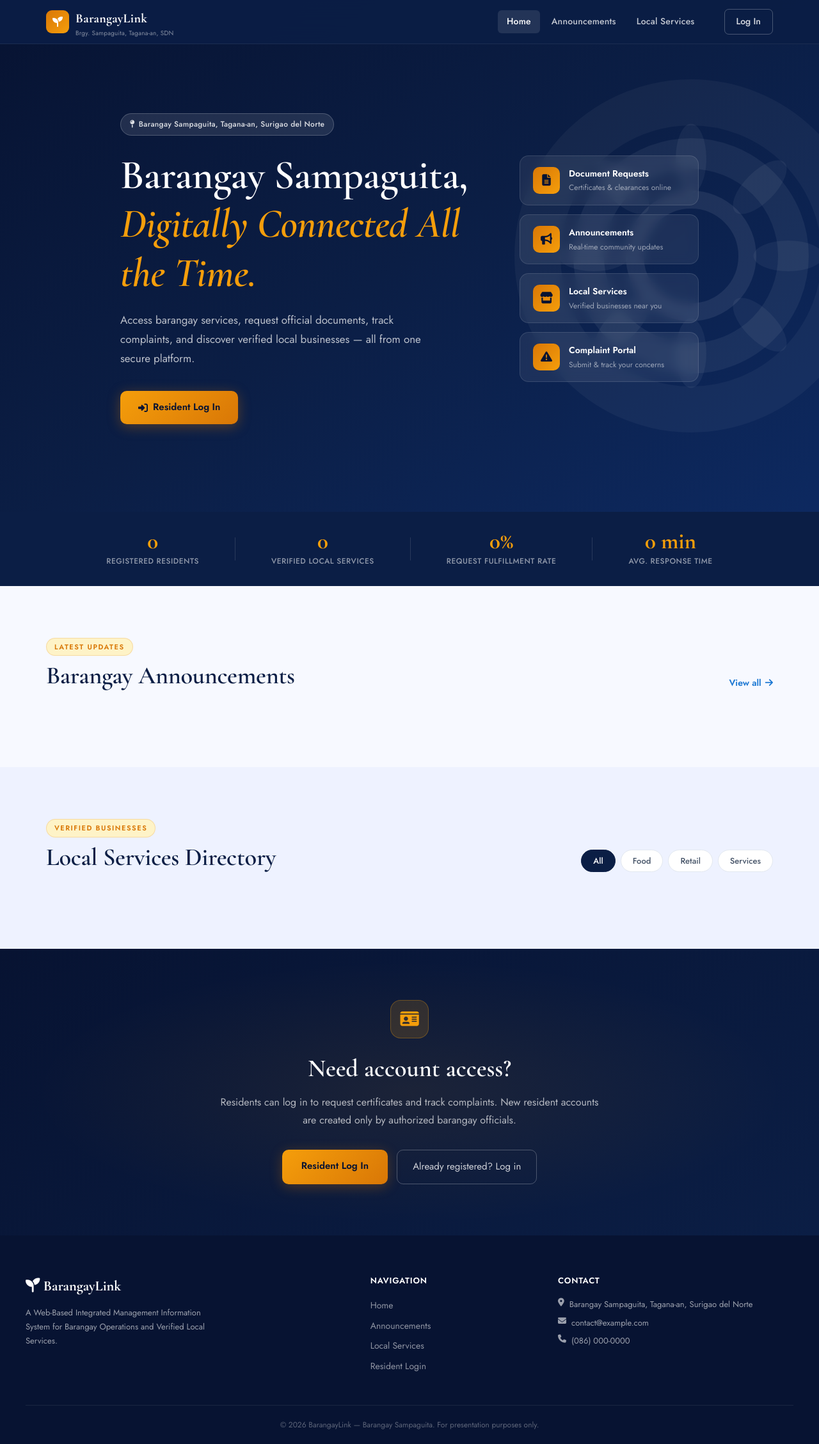
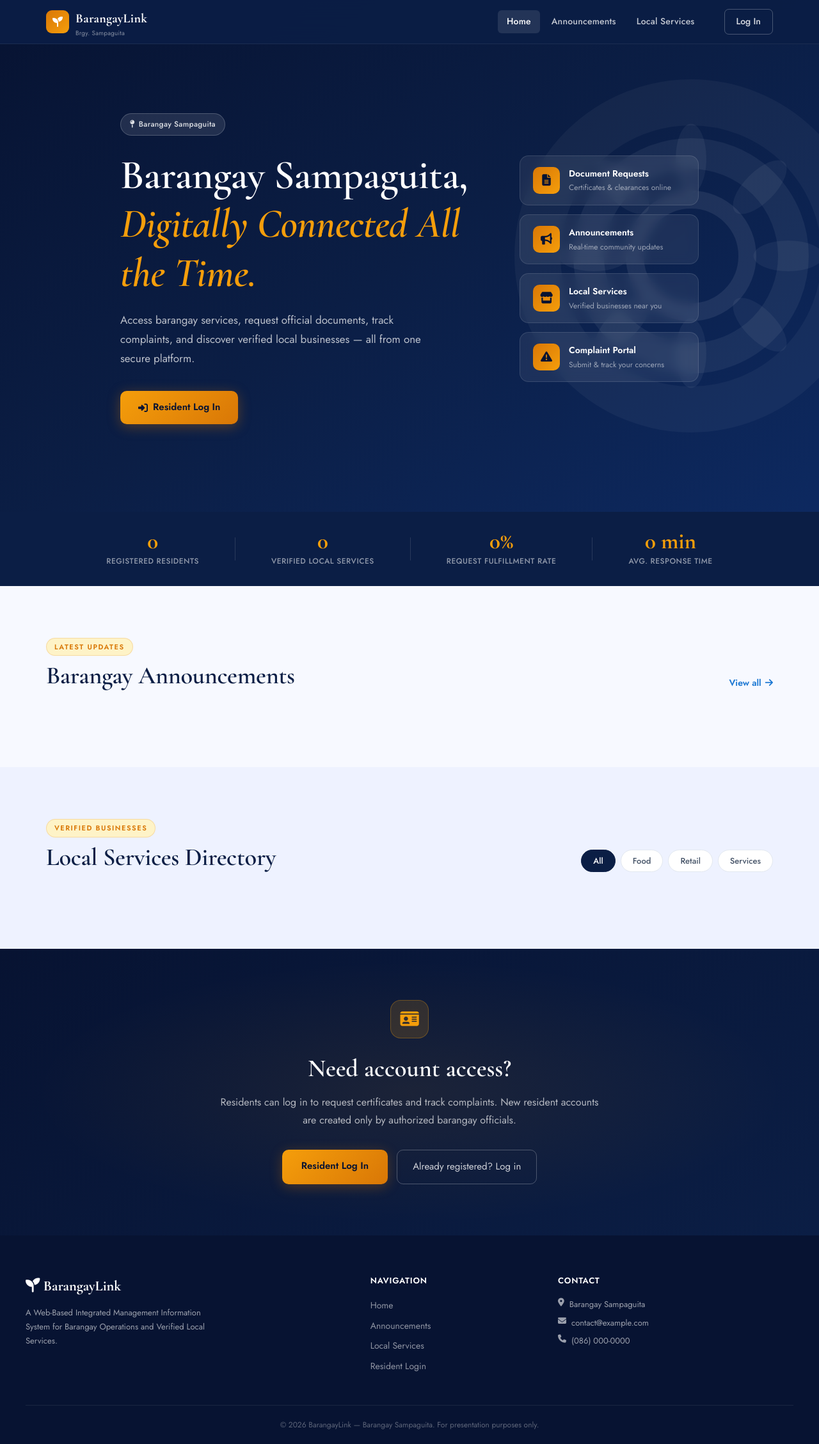
Before and after one commit to 01gem/Barangay-System, a PHP site: page / in a window 1280 px wide. Shown: the whole page at 64% size. Run offline with PHP 8.4, Linux system fonts and the light colour scheme.

Commit message:
Update location references for clarity and consistency

```diff
--- a/index.php
+++ b/index.php
@@ -17,7 +17,7 @@
         <div class="brand-icon"><i class="fa-solid fa-seedling"></i></div>
         <div>
           <span class="brand-name">BarangayLink</span>
-          <span class="brand-loc">Brgy. Sampaguita, Tagana-an, SDN</span>
+          <span class="brand-loc">Brgy. Sampaguita</span>
         </div>
       </a>
       <div class="nav-links">
@@ -48,7 +48,7 @@
       </svg>
     </div>
     <div class="hero-content">
-      <div class="hero-pill"><i class="fa-solid fa-map-pin"></i> Barangay Sampaguita, Tagana-an, Surigao del Norte</div>
+      <div class="hero-pill"><i class="fa-solid fa-map-pin"></i> Barangay Sampaguita</div>
       <h1>Barangay Sampaguita,<br /><em>Digitally Connected All the Time.</em></h1>
       <p class="hero-sub">Access barangay services, request official documents, track complaints, and discover verified local businesses — all from one secure platform.</p>
       <div class="hero-ctas">
@@ -138,7 +138,7 @@
       </div>
       <div class="footer-col">
         <h4>Contact</h4>
-        <p><i class="fa-solid fa-location-dot"></i> Barangay Sampaguita, Tagana-an, Surigao del Norte</p>
+        <p><i class="fa-solid fa-location-dot"></i> Barangay Sampaguita</p>
         <p><i class="fa-solid fa-envelope"></i> contact@example.com</p>
         <p><i class="fa-solid fa-phone"></i> (086) 000-0000</p>
       </div>
--- a/pages/login.php
+++ b/pages/login.php
@@ -126,7 +126,7 @@ function e($value) {
           <div class="brand-icon"><i class="fa-solid fa-seedling"></i></div>
           <div>
             <span class="brand-name">BarangayLink</span>
-            <span class="brand-loc">Brgy. Sampaguita, Tagana-an, SDN</span>
+            <span class="brand-loc">Brgy. Sampaguita</span>
           </div>
         </a>
         <div class="auth-left-content">
@@ -138,7 +138,7 @@ function e($value) {
             <section class="al-check-section">
               <h2 class="al-check-heading">Welcome</h2>
               <label class="al-check-row"><input type="checkbox" checked disabled /><span>Good day — your barangay services are one secure login away.</span></label>
-              <label class="al-check-row"><input type="checkbox" checked disabled /><span>Stay connected to Brgy. Sampaguita, Tagana-an, whenever you need us.</span></label>
+              <label class="al-check-row"><input type="checkbox" checked disabled /><span>Stay connected to Brgy. Sampaguita, whenever you need us.</span></label>
               <label class="al-check-row"><input type="checkbox" checked disabled /><span>We're glad you're here — residents and partners use the same trusted portal.</span></label>
             </section>
             <section class="al-check-section">
```
